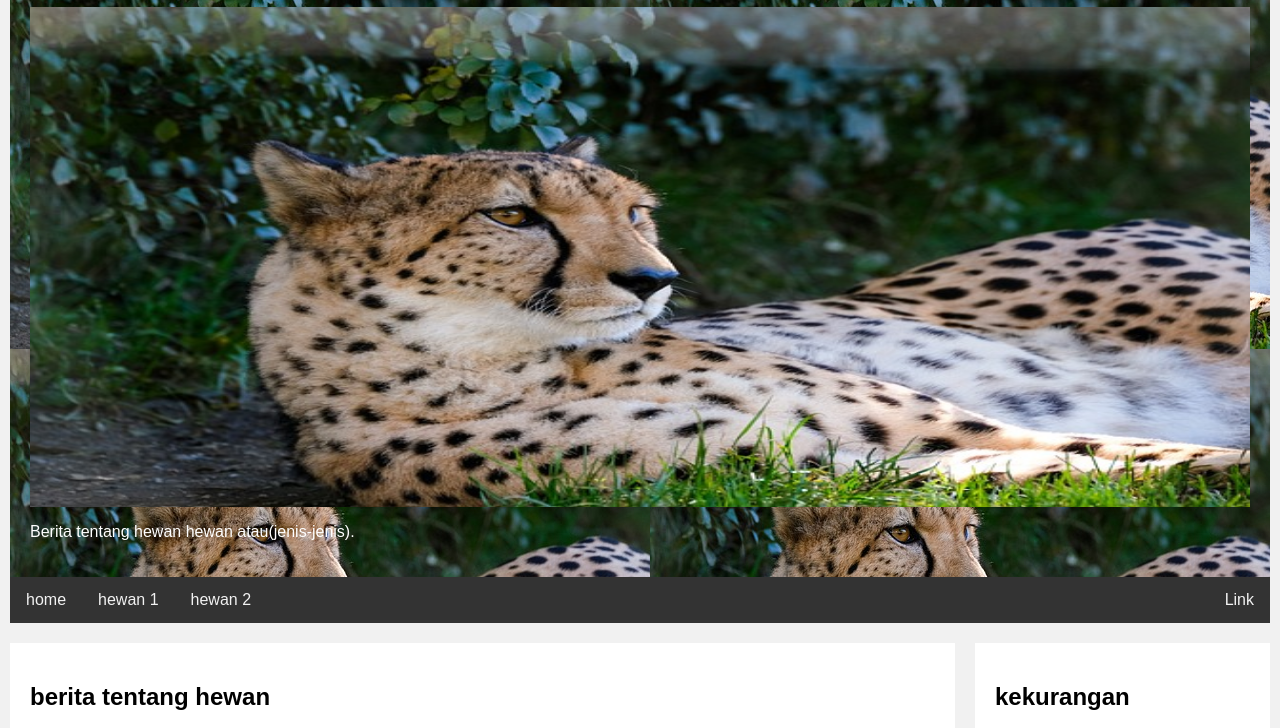
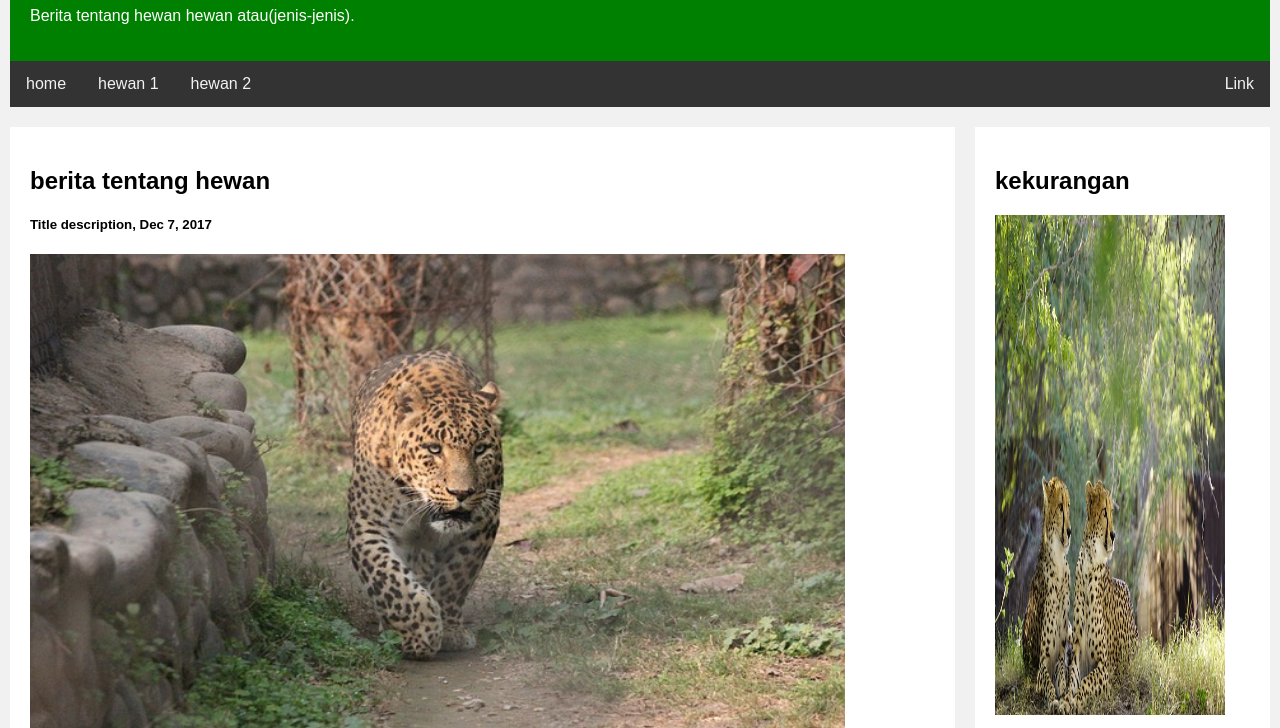
Before and after one commit to ryanhidayat45/Berita_Hewan, a plain HTML site: page index.html in a window 1280 px wide. Shown: the part 103-831 px from the top of the page. Drawn offline with Linux system fonts and the light colour scheme.

Commit message:
index.html

```diff
--- a/index.html
+++ b/index.html
@@ -7,7 +7,6 @@
 	}
 	/*Style the header*/
 	.header{
-		background-image: url("777.jpg");
 		background-color: green;
 		padding: 20px;
 		text-align: left;
@@ -88,7 +87,6 @@
 	<body>
 		<div class="header">
 			<h1>Berita tentang hewan</h1>
-			<img src="777.JPG"height="500"width="100%">
 			<p>Berita tentang hewan hewan atau(jenis-jenis).</p>
 		</div>
 		<div class="topnav">
```
